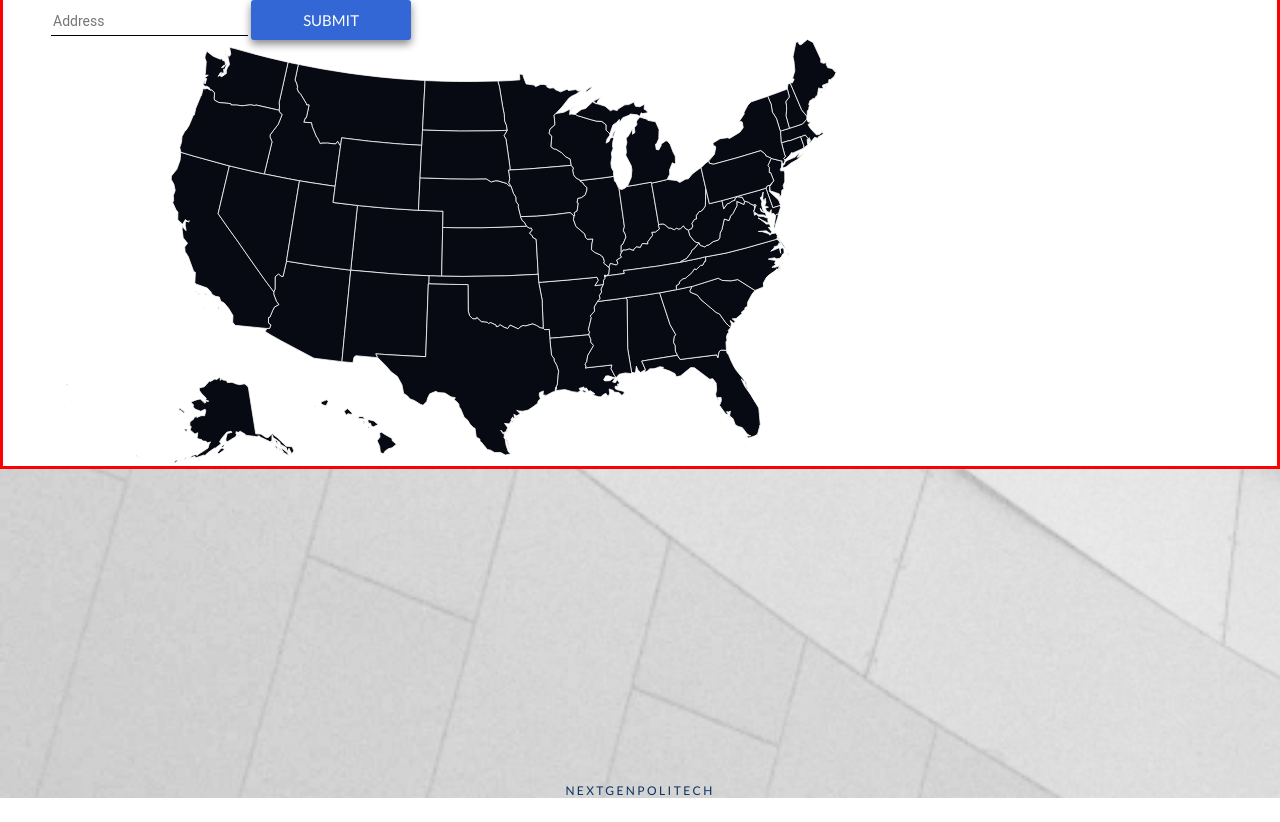
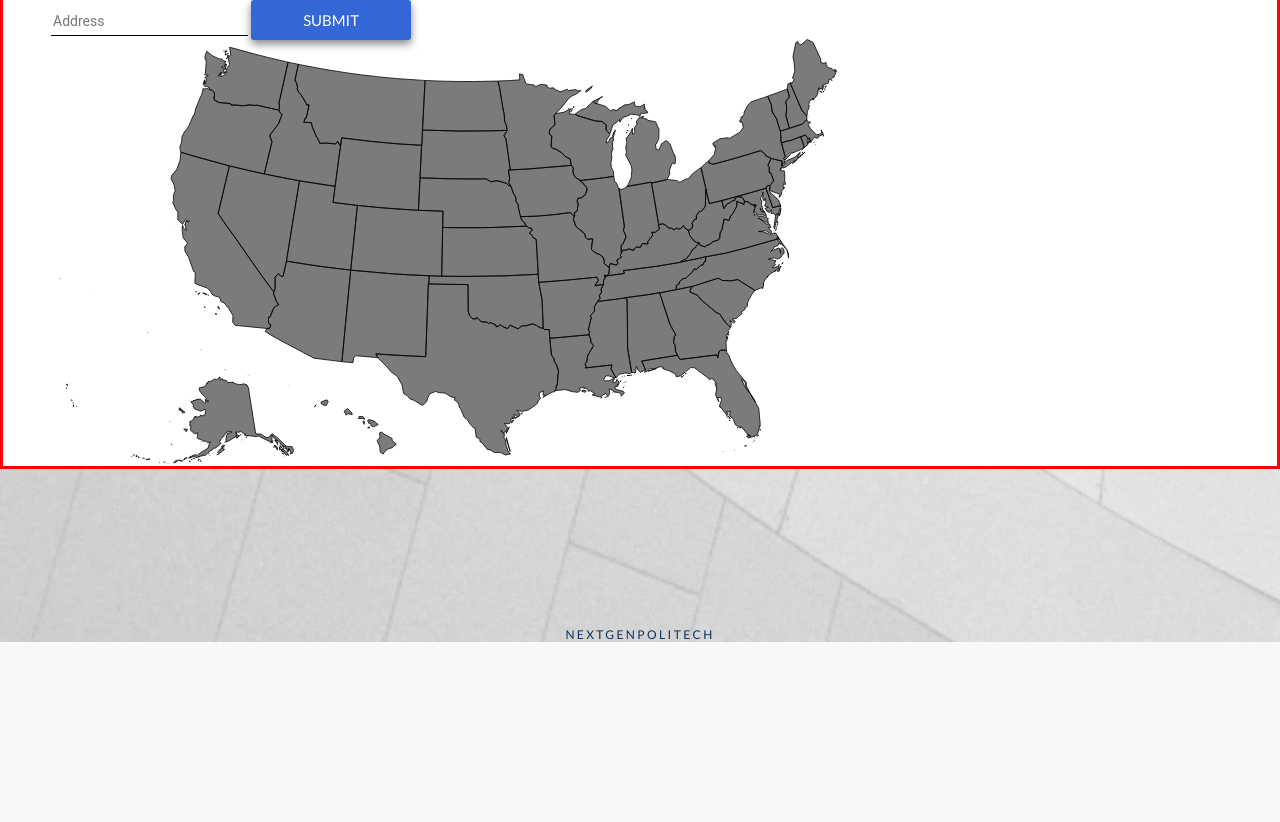
Before and after one commit to NextGenPolicTech/PoliAware, a Flask app: page /representative in a window 1280 px wide. Shown: the part 750-1572 px from the top of the page. After the commit the page ends 1392 px from the top, so only its background shows below. Run offline with Flask 2, Linux system fonts and the light colour scheme; some libraries are stand-ins or nearby versions.

Commit message:
Changes to news and fixed problems with representative

```diff
--- a/static/css/components/footer.css
+++ b/static/css/components/footer.css
@@ -9,17 +9,6 @@
   text-align: center;
   text-transform: uppercase;
   letter-spacing: .2em;
+  margin-bottom: 0;
+  padding-bottom: 0;
 }
-
-.footer2__title{
-  user-select: none;
-  position: sticky;
-  margin-top: 0;
-  font-size: var(--size-xs);
-  padding-top: 13em;
-  font-weight: 400;
-  color: var(--clr-blue);
-  text-align: center;
-  text-transform: uppercase;
-  letter-spacing: .2em;
-}
--- a/static/css/components/header.css
+++ b/static/css/components/header.css
@@ -1,4 +1,5 @@
 /*The non media code is for everything for screens smaller than 475 px */
+
 .header{
   display: flex;
   justify-content: flex-end;
@@ -25,7 +26,7 @@
 }
 
 .header__bars{
-  color: var(--clr-black) !important;
+  color: var(--clr-black);
   width: var(--size-2xl);
   height: var(--size-2xl);
   display: flex;
--- a/static/css/reps/hero2.css
+++ b/static/css/reps/hero2.css
@@ -34,6 +34,7 @@ margin-bottom: 3rem;
   display: flex;
   margin-bottom: 3rem;
 }
+
 
 
 /* x- small */
--- a/static/css/reps/map.css
+++ b/static/css/reps/map.css
@@ -1,13 +1,15 @@
+
+
 path {
-  stroke: white;
-  fill:var(--clr-map) !important;
+  stroke: black;
+  fill: rgba(0, 0, 0, 0.518) !important;
 
   transition: fill .4s ease;
   transform-origin: center center;
 }
 
 path:hover {
-  fill: var(--clr-mapHover) !important;
+  fill: var(--clr-map) !important;
   cursor: pointer;
   transform: scale(1.005, 1.005);
 }
@@ -23,13 +25,12 @@ path:hover {
   top: 0;
   left: 0;
   width: 50em;
-  height: 50em;
+  height: 20%;
 }
 
 #details-box {
   box-shadow: 0px 7px 40px rgba(0, 0, 0, 0.7);
   opacity: 0%;
-  padding: 1rem;
   border-radius: 8px;
   font-size: 24px;
   position: fixed;
@@ -42,9 +43,11 @@ path:hover {
   z-index: 1;
 }
 
+
 /* x- small */
 
-/*  @media (min-width: 475px) {
+  /*@media (min-width: 475px) {
+
 }
 
 /* small */
@@ -52,7 +55,10 @@ path:hover {
  }
 
 /* medium */
- /*@media (min-width: 768px) {
+ @media (min-width: 768px) {
+  #us-map {
+    height: 20%;
+  }
  }
 
 /* large */
@@ -68,6 +74,5 @@ path:hover {
   #us-map{
     padding-left: 10rem;
     width: 80em;
-    height: 65em;
   }
  }
--- a/templates/contact.html
+++ b/templates/contact.html
@@ -8,8 +8,6 @@
     <link rel="stylesheet" href= "{{ url_for('static',filename='css/contact.css') }}" />
     <link rel="stylesheet" href= "{{ url_for('static',filename='css/modern-normalize.css') }}" />
       <link rel="stylesheet" href= "{{ url_for('static',filename='css/components/header.css') }}" />
-      <link rel="stylesheet" href= "{{ url_for('static',filename='css/components/hero.css') }}" />
-      <link rel="stylesheet" href= "{{ url_for('static',filename='css/components/featured.css') }}" />
       <link rel="stylesheet" href= "{{ url_for('static',filename='css/components/mobile-nav.css') }}" />
       <link rel="stylesheet" href= "{{ url_for('static',filename='css/components/contact.css') }}" />
       <link rel="stylesheet" href= "{{ url_for('static',filename='css/components/footer.css') }}" />
--- a/templates/district.html
+++ b/templates/district.html
@@ -25,7 +25,7 @@
             <li>
               <div class="title">Representative {{ representative['name'] }}</div>
               <div class="state__mini">
-                <img class="blocks__image" src="{{ representative_image }}" alt="Picture of Representative {{ representative['name'] }}">
+                <img class="state__image" src="{{ representative_image }}" alt="Picture of Representative {{ representative['name'] }}">
                 <p class="state__news"> Insert Recent News Here </p>
               </div>
               <p class="state__party"> {{ representative['party'] }}</p>
@@ -35,10 +35,10 @@
             <li>
               <div class="title">Mayor {{ mayor['name'] }}</div>
               <div class="state__mini">
-                <img class="blocks__image" src="{{ mayor_image }}" alt="Picture of Mayor {{ mayor['name'] }}">
+                <img class="state__image" src="{{ mayor_image }}" alt="Picture of Mayor {{ mayor['name'] }}">
                 <p class="state__news"> Insert Recent News Here </p>
               </div>
-              <p class="state__party"> {{ mayor['party'] }} </p>
+              <p class="state__party"> {{ mayor['part y'] }} </p>
               <p class="state__description">{{ mayor_description }}</p>
             </li>
         </ul>
--- a/templates/representative.html
+++ b/templates/representative.html
@@ -201,7 +201,7 @@
       </section>
 
       <!-- Map code-->
-      <section class="map container">
+    <section class="map container">
         <svg
 
        xmlns:dc="http://purl.org/dc/elements/1.1/"
@@ -693,7 +693,7 @@
     </main>
 
      <footer class="footer container section">
-      <h5 class="footer2__title">NextGenPoliTech</h5>
+      <h5 class="footer__title">NextGenPoliTech</h5>
      </footer>
 
   <script src="https://maps.googleapis.com/maps/api/js?key=AIzaSyBs2A9UzhTy0WXwfGeUriHMJngaKkeBxc4&libraries=places&callback=initMap&solution_channel=GMP_QB_addressselection_v1_cAC" async defer></script>
```
Also changed, not shown: static/css/news.css (+8 -10 lines), templates/news.html (+19 -30 lines).
